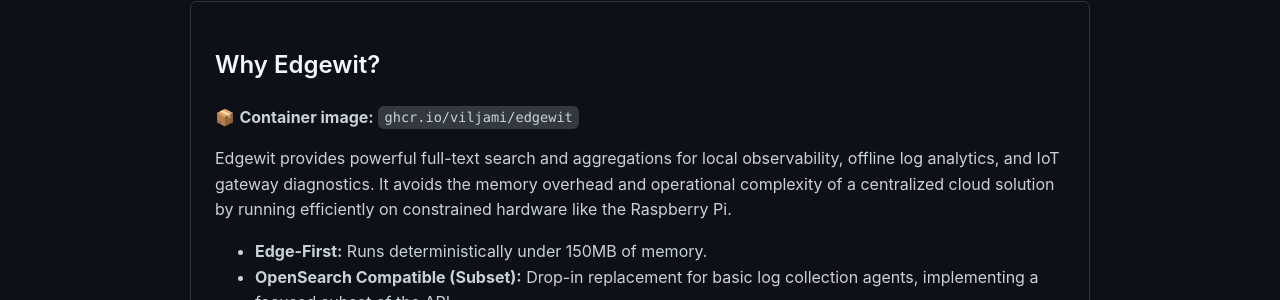
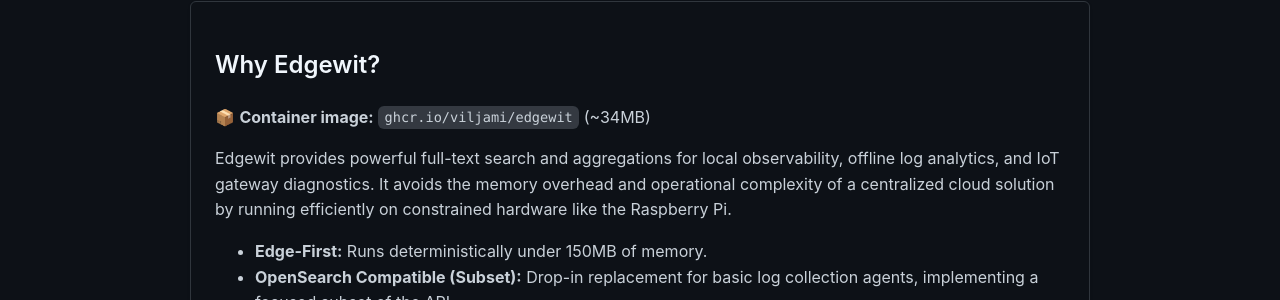
Before and after one commit to viljami/edgewit, a Jekyll site: the page built from docs/index.md, in a window 1280 px wide. Shown: the part 595-895 px from the top of the page. Built offline with Jekyll 4.4.1, drawn with Linux system fonts in a browser that asks for light colours.

Commit message:
Add link to the edgewit container registry page

```diff
--- a/docs/index.md
+++ b/docs/index.md
@@ -15,7 +15,7 @@
 <section id="about" class="card" markdown="1">
 ## Why Edgewit?
 
-📦 **Container image:** `ghcr.io/viljami/edgewit`
+📦 **Container image:** [`ghcr.io/viljami/edgewit`](https://github.com/viljami/edgewit/pkgs/container/edgewit) (~34MB)
 
 Edgewit provides powerful full-text search and aggregations for local observability, offline log analytics, and IoT gateway diagnostics. It avoids the memory overhead and operational complexity of a centralized cloud solution by running efficiently on constrained hardware like the Raspberry Pi.
 
```
